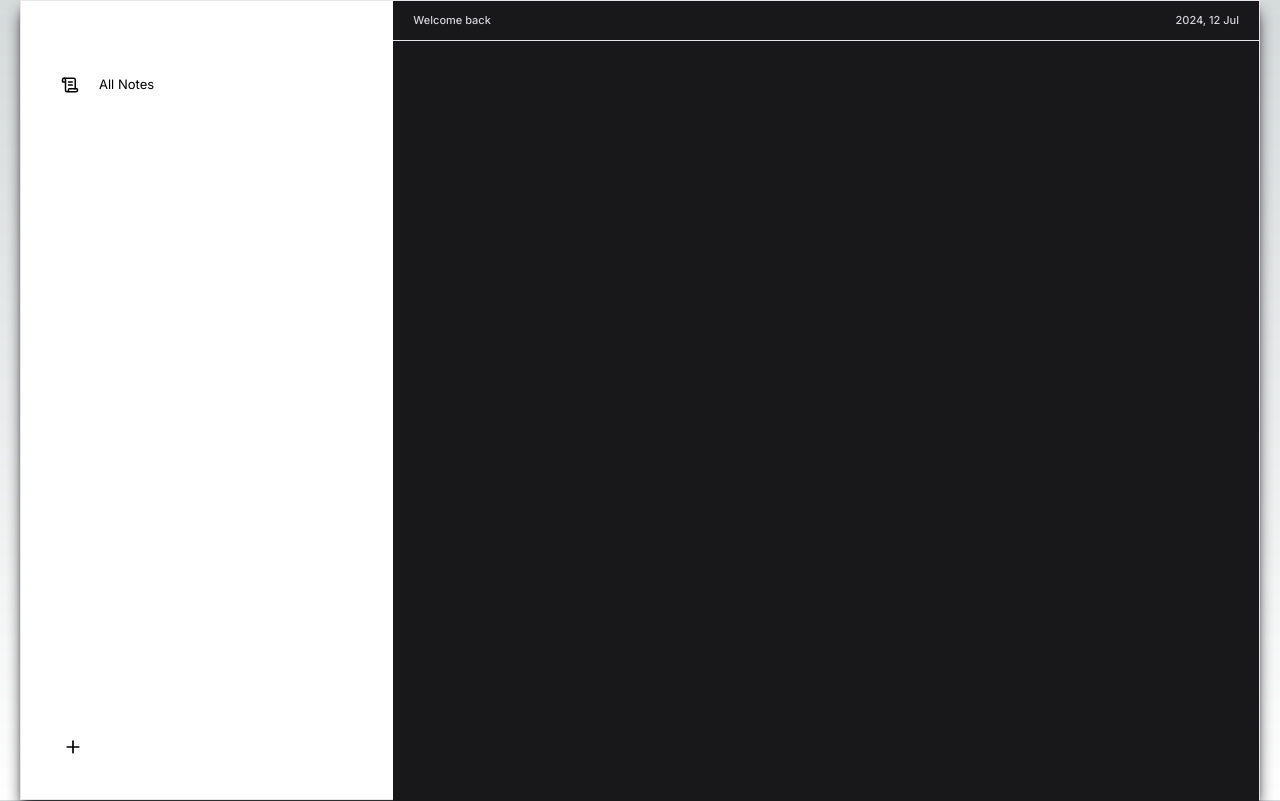
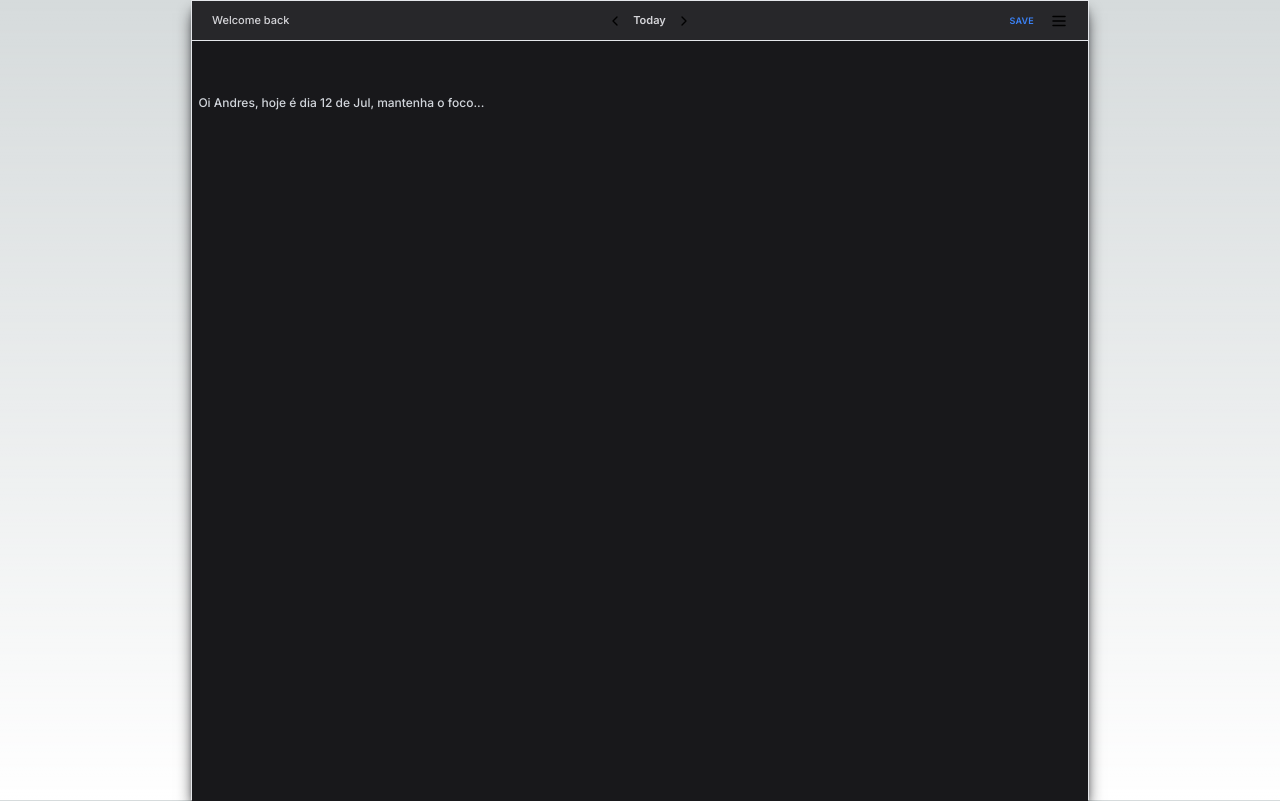
Before and after one commit to andres-dos-santos/notes, a Next.js app: page /create in a window 1280 px wide. Built offline with nearby package versions, Linux system fonts and the light colour scheme; no server answers; the database is empty.

Commit message:
feat(create): add save button

```diff
--- a/app/create/page.tsx
+++ b/app/create/page.tsx
@@ -1,50 +1,19 @@
 import { Editor } from '@/components/editor'
+import { supabase } from '@/data/supabase'
+import dayjs from 'dayjs'
 
-export default function Create() {
+async function getContent() {
+  const { data } = await supabase.from('notes').select().eq('date', dayjs())
+
+  return data ? data[0] : {}
+}
+
+export default async function Create() {
+  const data = await getContent()
+
   return (
-    <div className="p-16 h-full">
-      {/* <header className="flex items-center justify-center gap-8 px-5 bg-zinc-200/50 dark:bg-zinc-800/50 w-full h-16 rounded-xl">
-        <div className="flex items-center gap-2.5">
-          <p className="text-xs">Inter Std</p>
-
-          <ChevronsUpDown size={14} />
-        </div>
-
-        <div className="flex items-center gap-2.5">
-          <p className="text-xs">14</p>
-
-          <ChevronsUpDown size={14} />
-        </div>
-
-        <Bold size={14} />
-
-        <Underline size={14} />
-
-        <Italic size={14} />
-
-        <Baseline size={14} />
-
-        <AlignLeft size={14} />
-
-        <AlignJustify size={14} />
-
-        <AlignRight size={14} />
-
-        <form
-          action=""
-          className="flex-1 flex items-center bg-white dark:bg-zinc-950 h-10 max-w-[18rem] rounded-md px-4"
-        >
-          <Search size={14} />
-
-          <input
-            type="text"
-            placeholder="Search"
-            className="dark:bg-zinc-950 max-w-[12rem] outline-none px-4 h-10 bg-white text-xs"
-          />
-        </form>
-      </header> */}
-
-      <Editor />
+    <div className="flex flex-col items-center justify-center w-full h-full">
+      <Editor html={data?.html} />
     </div>
   )
 }
--- a/app/globals.css
+++ b/app/globals.css
@@ -37,4 +37,35 @@ body {
   body {
     text-rendering: optimizeLegibility;
   }
+
+  ul[data-type="taskList"] {
+    list-style: none;
+    margin-left: -20px;
+  }
+
+  ul[data-type="taskList"] li {
+    display: flex;
+    align-items: center;
+    gap: 8px;
+
+    position: relative;
+    flex-shrink: 0;
+    flex-grow: 0;
+    display: flex;
+    align-items: center;
+    justify-content: center;
+  }
+
+  input[type="checkbox"] {
+    position: absolute;
+    -webkit-appearance: none;
+    -moz-appearance: none;
+    appearance: none;
+    width: 16px;
+    height: 16px;
+    border: 2px solid #52525b;
+    top: 0px;
+    left: 0px;
+    cursor: pointer;
+  }
 }
--- a/app/layout.tsx
+++ b/app/layout.tsx
@@ -1,8 +1,5 @@
 import type { Metadata } from 'next'
 import { Inter, Urbanist } from 'next/font/google'
-import dayjs from 'dayjs'
-
-import { Menu } from '@/components/menu'
 
 import './globals.css'
 
@@ -25,19 +22,9 @@ export default function RootLayout({
         className={`${inter.variable} ${urbanist.variable} antialiased flex overflow-hidden items-center justify-center w-screen h-screen`}
       >
         <main className="max-w-[1240px] h-[800px] mx-auto flex border dark:border-zinc-800 shadow-lg shadow-zinc-900">
-          <Menu />
+          {/* <Menu /> */}
 
-          <div className="h-[800px] w-[calc(100vw_-_24rem)] overflow-auto bg-zinc-900">
-            <header className="flex items-center px-5 h-10 border-b dark:border-zinc-800 justify-between">
-              <strong className="font-medium text-[11px] text-zinc-300">
-                Welcome back
-              </strong>
-
-              <p className="font-medium text-[11px] text-zinc-300">
-                {dayjs().format('YYYY, DD MMM')}
-              </p>
-            </header>
-
+          <div className="h-[800px] w-[calc(100vw_-_24rem)] overflow-auto bg-zinc-900 relative">
             {children}
           </div>
         </main>
--- a/components/editor.tsx
+++ b/components/editor.tsx
@@ -3,9 +3,16 @@
 import { useEditor, EditorContent } from '@tiptap/react'
 import StarterKit from '@tiptap/starter-kit'
 import Placeholder from '@tiptap/extension-placeholder'
-import { useEffect } from 'react'
+import { useEffect, useState } from 'react'
+import TaskList from '@tiptap/extension-task-list'
+import TaskItem from '@tiptap/extension-task-item'
+import dayjs from 'dayjs'
+import { ChevronLeft, ChevronRight, LoaderCircle, MenuIcon } from 'lucide-react'
+import isToday from 'dayjs/plugin/isToday'
 
 import { supabase } from '@/data/supabase'
+
+dayjs.extend(isToday)
 
 let interval: NodeJS.Timeout
 
@@ -16,24 +23,33 @@ let interval: NodeJS.Timeout
 //   await supabase.from('notes').insert({ html })
 // }
 
+const TODAY = dayjs().format('YYYY-MM-DD')
+
 async function saveContent(textHtml: string) {
-  // SE JÁ TEM CONTEÚDO NO DIA TEM QUE ATUALIZAR
-  const html = localStorage.getItem('preview-content')
-
-  if (!html) return
-
-  if (textHtml !== html) {
-    await supabase.from('notes').insert({ html })
-  }
+  await supabase.from('notes').insert({ html: textHtml, date: TODAY })
 }
 
-export function Editor() {
+async function updateContent(textHtml: string) {
+  await supabase.from('notes').update({ html: textHtml }).eq('date', TODAY)
+}
+
+export function Editor(props: { html: string | undefined }) {
+  const [loading, setLoading] = useState(false)
+  const [daysAhead, setDaysAhead] = useState(0)
+
   const editor = useEditor({
     extensions: [
       StarterKit,
       Placeholder.configure({ placeholder: 'Untitled' }),
+      TaskList,
+      TaskItem.configure({
+        nested: true,
+      }),
     ],
-    // content: Content,
+    content:
+      props.html ||
+      `Oi Andres, hoje é dia ${dayjs().format('DD [de] MMM')}, mantenha o foco...`,
+    autofocus: true,
     editorProps: {
       attributes: {
         class: 'outline-none',
@@ -51,20 +67,62 @@ export function Editor() {
     }
   }, [editor])
 
-  useEffect(() => {
-    interval = setInterval(() => {
-      if (editor) saveContent(editor.getHTML())
-    }, 1000 * 60) // 1 minute
+  const date = dayjs().add(daysAhead, 'day').format('MMM DD')
 
-    return () => {
-      clearInterval(interval)
-    }
-  }, [editor])
+  const formattedDate = date === dayjs().format('MMM DD') ? 'Today' : date
 
   return (
-    <EditorContent
-      className="min-h-[800px] prose prose-p:text-xs prose-p:font-medium overflow-auto prose-invert prose-sm prose-h1:text-xl prose-h2:text-base prose-h3:text-sm prose-h4:text-sm"
-      editor={editor}
-    />
+    <>
+      <header className="absolute top-0 w-full bg-zinc-800 z-10 flex items-center px-5 h-10 border-b dark:border-zinc-800 justify-between">
+        <strong className="font-medium text-[11px] text-zinc-300">
+          Welcome back
+        </strong>
+
+        <nav className="flex items-center justify-center gap-2.5 flex-1">
+          <button onClick={() => setDaysAhead((prev) => prev - 1)}>
+            <ChevronLeft size={16} />
+          </button>
+
+          <p className="font-semibold text-[11px] text-zinc-300">
+            {formattedDate}
+          </p>
+
+          <button onClick={() => setDaysAhead((prev) => prev + 1)}>
+            <ChevronRight size={16} />
+          </button>
+        </nav>
+
+        <div className="flex items-center gap-4">
+          <button
+            disabled={!editor}
+            onClick={() => {
+              setLoading(true)
+
+              props.html
+                ? updateContent(editor!.getHTML()).finally(() =>
+                    setLoading(false),
+                  )
+                : saveContent(editor!.getHTML()).finally(() =>
+                    setLoading(false),
+                  )
+            }}
+            className="disabled:cursor-not-allowed disabled:text-blue-800 text-blue-500"
+          >
+            {loading ? (
+              <LoaderCircle className="animate-spin" size={14} />
+            ) : (
+              <p className="text-[9px] tracking-wide font-semibold">SAVE</p>
+            )}
+          </button>
+
+          <MenuIcon size={18} />
+        </div>
+      </header>
+
+      <EditorContent
+        className="pb-5 pt-20 w-full min-h-[800px] prose prose-p:text-xs prose-p:font-medium overflow-auto prose-invert prose-sm prose-h1:text-xl prose-h2:text-base prose-h3:text-sm prose-h4:text-sm"
+        editor={editor}
+      />
+    </>
   )
 }
--- a/package.json
+++ b/package.json
@@ -11,6 +11,8 @@
   "dependencies": {
     "@supabase/supabase-js": "^2.44.3",
     "@tiptap/extension-placeholder": "^2.4.0",
+    "@tiptap/extension-task-item": "^2.4.0",
+    "@tiptap/extension-task-list": "^2.4.0",
     "@tiptap/pm": "^2.4.0",
     "@tiptap/react": "^2.4.0",
     "@tiptap/starter-kit": "^2.4.0",
--- a/tailwind.config.ts
+++ b/tailwind.config.ts
@@ -15,7 +15,7 @@ const config: Config = {
       typography: {
         DEFAULT: {
           css: {
-            maxWidth: '100ch',
+            minWidth: '100ch',
           },
         },
       },
```
Also changed, not shown: 1 other file (tests, documents, lock files or other folders).
